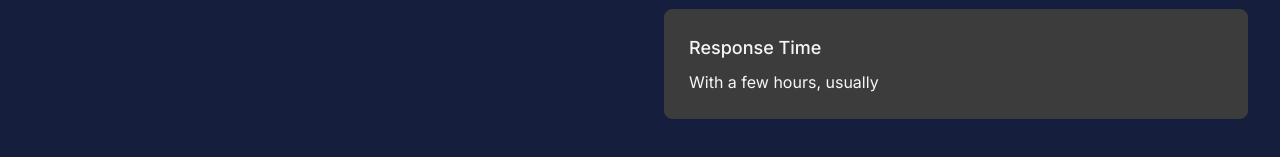
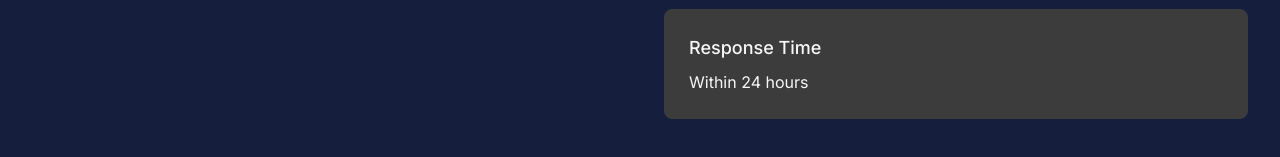
Before and after one commit to ethanol-lo/website-portfolio-high-school, a Next.js app: page / in a window 1280 px wide. Shown: the part 6350-6507 px from the top of the page. Built offline with nearby package versions, Linux system fonts and the light colour scheme.

Commit message:
Update response time text in contact section

```diff
--- a/src/components/portfolio/contact-section.tsx
+++ b/src/components/portfolio/contact-section.tsx
@@ -259,7 +259,7 @@ export default function ContactSection() {
             <div className="p-6 rounded-lg bg-secondary border border-border">
               <h4 className="text-lg font-medium text-foreground mb-2">Response Time</h4>
               <p className="text-muted-foreground">
-                With a few hours, usually
+                Within 24 hours
               </p>
             </div>
           </motion.div>
```
